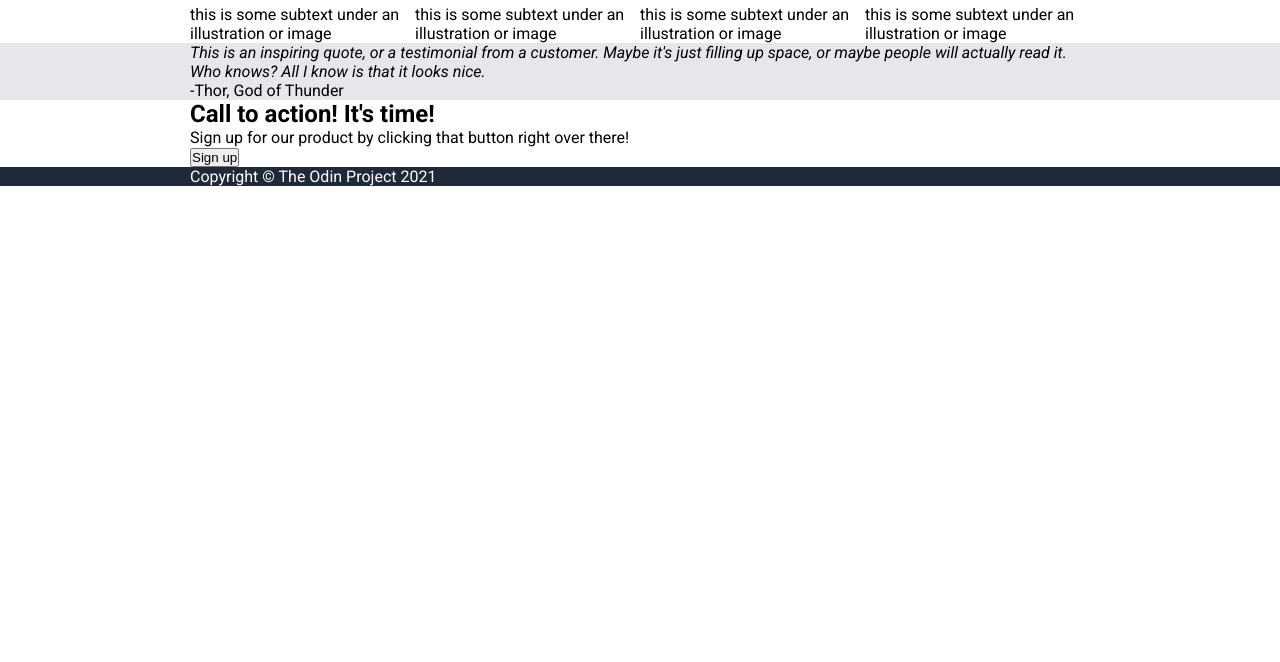
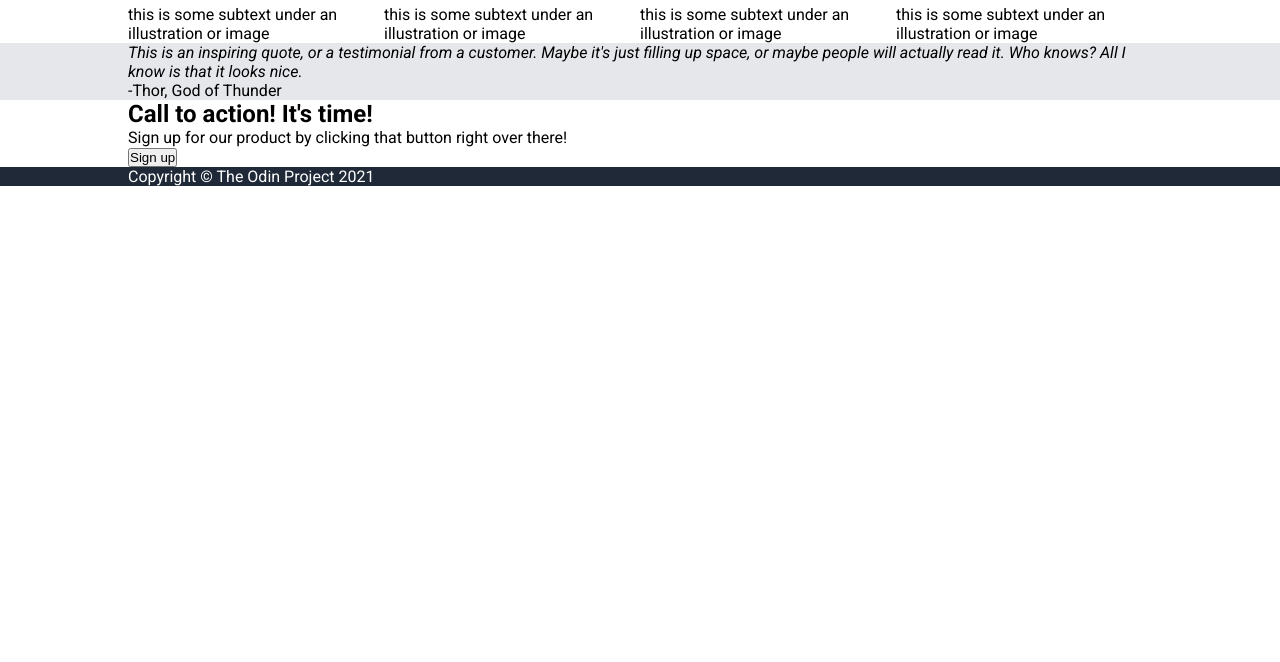
Before and after one commit to lejdenlazaro/odin-landing, a plain HTML site: page index.html in a window 1280 px wide. Shown: the part 138-800 px from the top of the page. Drawn offline with Linux system fonts and the light colour scheme.

Commit message:
Fix container to 1024px

```diff
--- a/styles/style.css
+++ b/styles/style.css
@@ -24,7 +24,7 @@ a {
 /* Container size and position*/
 
 .container {
-  width: 900px;
+  width: 1024px;
   margin: 0 auto;
 }
 
```
